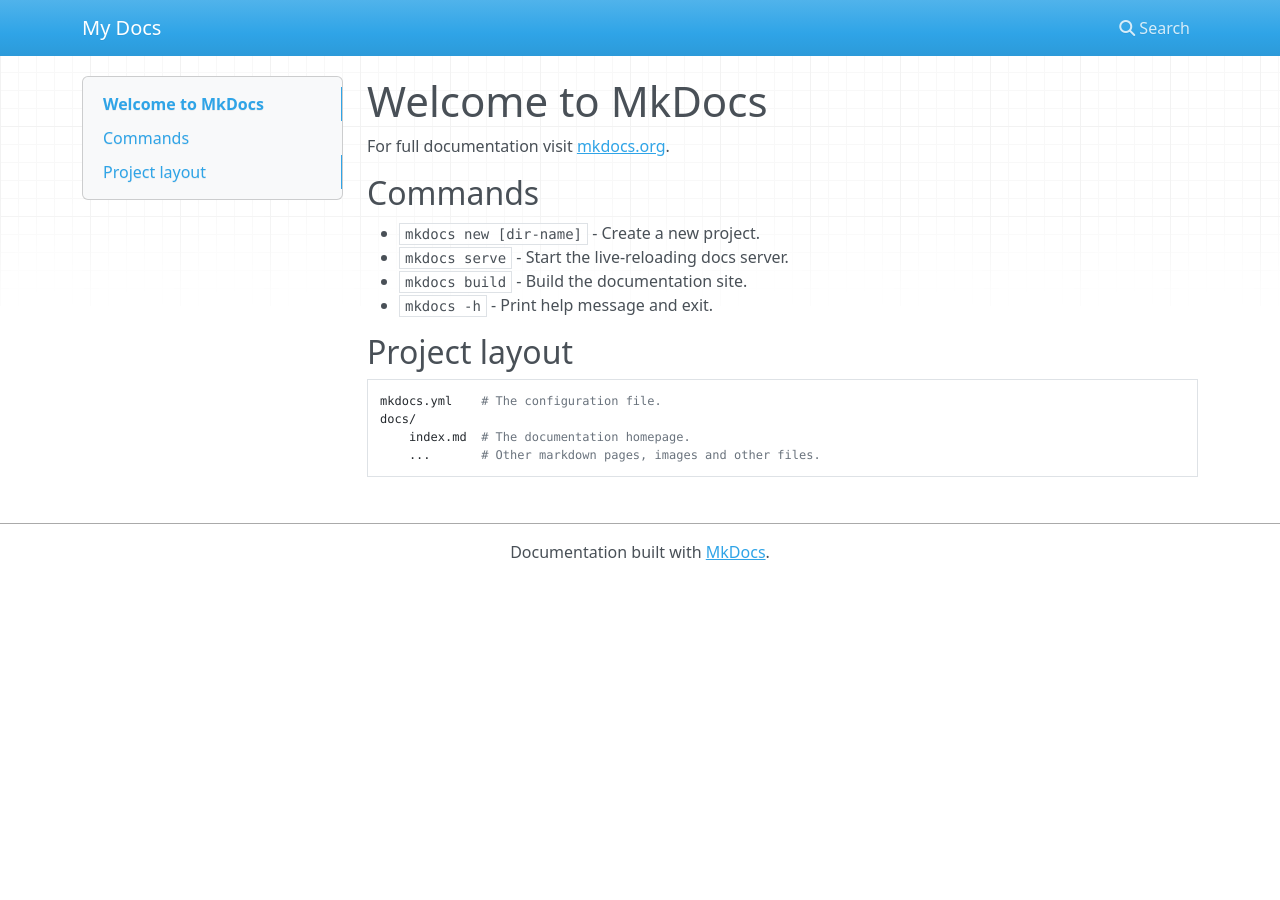
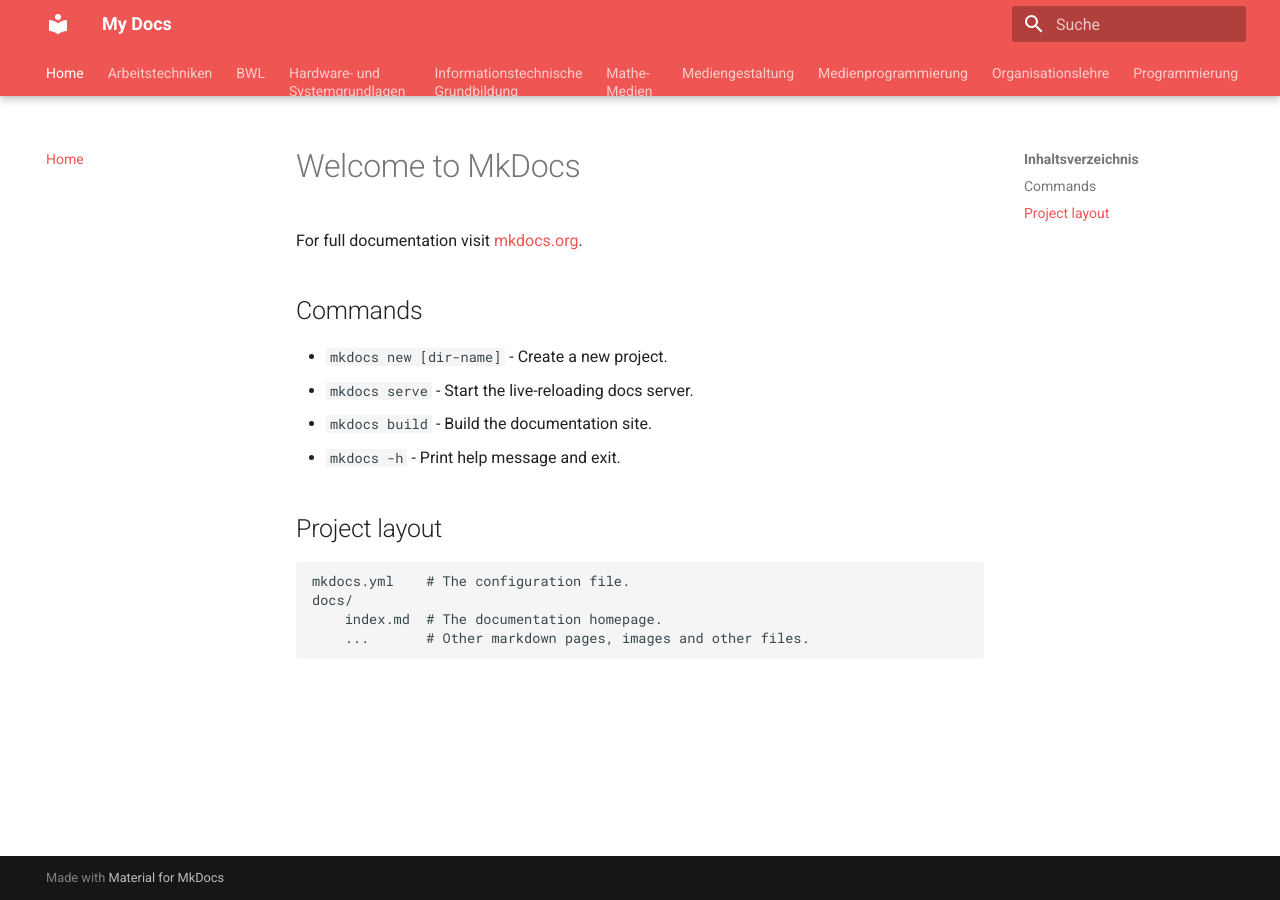
Before and after one commit to ADV25/pr1_doku, an MkDocs documentation site: the page built from docs/index.md, in a window 1280 px wide. Built offline with MkDocs 1.6.1 and Material for MkDocs 9.7.7, drawn with Linux system fonts in a browser that asks for light colours; nearby versions of some CDN libraries.

Commit message:
Added pages

```diff
--- /dev/null
+++ b/docs/stylesheets/extra.css
@@ -0,0 +1,7 @@
+ul.md-tabs__list {
+    white-space: normal;
+}
+
+.md-footer nav.md-footer__inner {
+    display: none;
+}
--- a/mkdocs.yml
+++ b/mkdocs.yml
@@ -1 +1,22 @@
 site_name: My Docs
+theme:
+  name: material
+  palette:
+    primary: red
+  language: de
+  features:
+    - navigation.tabs
+    - navigation.tabs.sticky
+nav:
+  - Home: 'index.md'
+  - Arbeitstechniken: 'at/index.md'
+  - BWL: 'bwl/index.md'
+  - 'Hardware- und Systemgrundlagen': 'hsg/index.md'
+  - 'Informationstechnische Grundbildung': 'igw/index.md'
+  - 'Mathe-Medien': 'm/index.md'
+  - Mediengestaltung: 'mg/index.md'
+  - Medienprogrammierung: 'mpr/index.md'
+  - Organisationslehre: 'org/index.md'
+  - Programmierung: 'pr/index.md'
+extra_css:
+  - stylesheets/extra.css
```
Also changed, not shown: docs/at/index.md (added, +1 -0 lines), docs/index.md (+2 -0 lines), docs/bwl/index.md (added), docs/hsg/index.md (added), docs/igw/index.md (added), docs/m/index.md (added), docs/mg/index.md (added), docs/mpr/index.md (added), docs/org/index.md (added), docs/pr/index.md (added).
